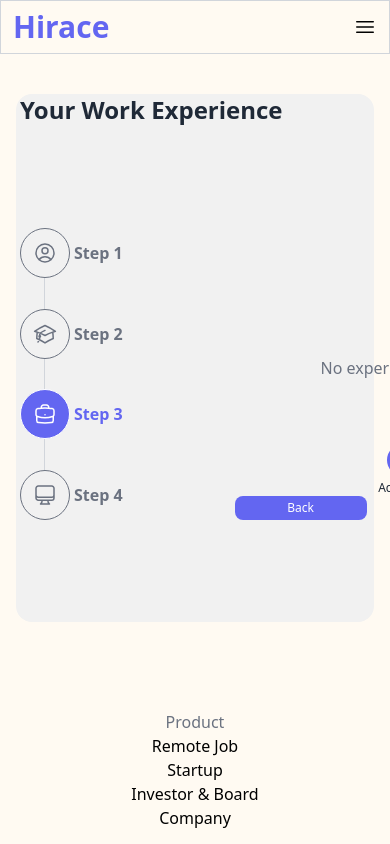
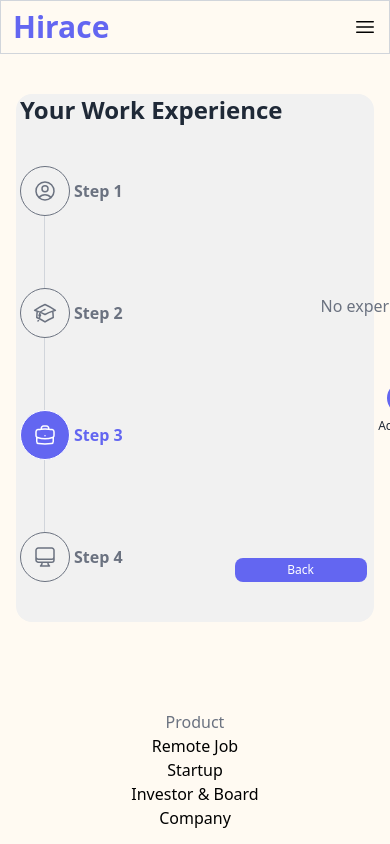
Before and after one commit to prakritip0/task-4, a React (Create React App) app: page /signup/third-step in a window 390 px wide. Shown: the top 844 px of the page. Built offline with nearby package versions, Linux system fonts and the light colour scheme.

Commit message:
render steps in stepguide through step component

```diff
--- /dev/null
+++ b/src/components/form/Step.tsx
@@ -0,0 +1,59 @@
+import React from 'react';
+
+interface StepProps {
+  signupStep: number;
+  stepComplete: boolean;
+  label:string;
+  path:string;
+  stepNumber:number
+}
+
+const Step = ({label, signupStep,stepComplete,path, stepNumber}:StepProps) => {
+  return (
+    <div className='flex justify-center items-center gap-1'>
+      <div
+        className={` border rounded-full p-3 cursor-pointer  ${
+          signupStep === stepNumber
+            ? 'bg-indigo-500 border-white'
+            : stepComplete
+            ? 'bg-green-500 border-white'
+            : 'bg-[#f1f1f1] border-gray-500'
+        }`}
+      >
+        <svg
+          xmlns='http://www.w3.org/2000/svg'
+          fill='none'
+          viewBox='0 0 24 24'
+          strokeWidth={1.5}
+          stroke='currentColor'
+          className={`w-6 h-6 ${
+            signupStep === stepNumber ? 'text-white' : stepComplete ? 'hidden' : 'text-gray-500'
+          } `}
+        >
+          <path
+            strokeLinecap='round'
+            strokeLinejoin='round'
+            d={path}
+          />
+        </svg>
+        <svg
+          xmlns='http://www.w3.org/2000/svg'
+          fill='none'
+          viewBox='0 0 24 24'
+          strokeWidth={1.5}
+          stroke='currentColor'
+          className={`w-6 h-6  text-white ${
+            signupStep !== stepNumber && stepComplete ? 'block' : 'hidden'
+          }`}
+        >
+          <path strokeLinecap='round' strokeLinejoin='round' d='M4.5 12.75l6 6 9-13.5' />
+        </svg>
+      </div>
+      <span className={`w-max font-bold ${signupStep === stepNumber ? 'text-indigo-500' : 'text-gray-500'}`}>
+        {label}
+      </span>
+    </div>
+  );
+};
+
+export default Step;
--- a/src/components/signup/StepGuide.tsx
+++ b/src/components/signup/StepGuide.tsx
@@ -1,7 +1,7 @@
 import React from 'react';
 import { Link } from 'react-router-dom';
+import Step from '../form/Step';
 import { StepGuideProps } from '../Types';
-
 
 const StepGuide = ({
   signupStep,
@@ -11,195 +11,43 @@ const StepGuide = ({
   finalStepComplete,
 }: StepGuideProps) => {
   return (
-    <div className='flex flex-col relative  justify-between h-full lg:py-[2rem]'>
+    <div className='flex flex-col relative justify-between h-[26rem] 2xl:h-[30rem] lg:py-[2rem]'>
       <div className='absolute h-[88%] lg:h-[85%] 2xl:h-[85%] w-[1.25px] bg-gray-300 left-[23%] z-0'></div>
       <Link className='z-10' to={`${firstStepComplete ? '/signup/' : ''}`}>
-        <div className='profile flex justify-center items-center gap-1'>
-          <div
-            className={` border rounded-full p-3 cursor-pointer  ${
-              signupStep === 0
-                ? 'bg-indigo-500 border-white'
-                : firstStepComplete
-                ? 'bg-green-500 border-white'
-                : 'bg-[#f1f1f1] border-gray-500'
-            }`}
-          >
-            <svg
-              xmlns='http://www.w3.org/2000/svg'
-              fill='none'
-              viewBox='0 0 24 24'
-              strokeWidth={1.5}
-              stroke='currentColor'
-              className={`w-6 h-6 ${
-                signupStep === 0 ? 'text-white' : firstStepComplete ? 'hidden' : 'text-gray-500'
-              } `}
-            >
-              <path
-                strokeLinecap='round'
-                strokeLinejoin='round'
-                d='M17.982 18.725A7.488 7.488 0 0012 15.75a7.488 7.488 0 00-5.982 2.975m11.963 0a9 9 0 10-11.963 0m11.963 0A8.966 8.966 0 0112 21a8.966 8.966 0 01-5.982-2.275M15 9.75a3 3 0 11-6 0 3 3 0 016 0z'
-              />
-            </svg>
-            <svg
-              xmlns='http://www.w3.org/2000/svg'
-              fill='none'
-              viewBox='0 0 24 24'
-              strokeWidth={1.5}
-              stroke='currentColor'
-              className={`w-6 h-6  text-white ${
-                signupStep !== 0 && firstStepComplete ? 'block' : 'hidden'
-              }`}
-            >
-              <path strokeLinecap='round' strokeLinejoin='round' d='M4.5 12.75l6 6 9-13.5' />
-            </svg>
-          </div>
-          <span
-            className={`w-max font-bold ${signupStep === 0 ? 'text-indigo-500' : 'text-gray-500'}`}
-          >
-            Step 1
-          </span>
-        </div>
+        <Step
+          label='Step 1'
+          stepNumber={0}
+          signupStep={signupStep}
+          stepComplete={firstStepComplete}
+          path='M17.982 18.725A7.488 7.488 0 0012 15.75a7.488 7.488 0 00-5.982 2.975m11.963 0a9 9 0 10-11.963 0m11.963 0A8.966 8.966 0 0112 21a8.966 8.966 0 01-5.982-2.275M15 9.75a3 3 0 11-6 0 3 3 0 016 0z'
+        />
       </Link>
       <Link className='z-10' to={`${secondStepComplete ? '/signup/second-step' : ''}`}>
-        <div className='skills flex justify-center items-center gap-1 '>
-          <div
-            className={` border rounded-full p-3 cursor-pointer  ${
-              signupStep === 1
-                ? 'bg-indigo-500 border-white'
-                : secondStepComplete
-                ? 'bg-green-500 border-white'
-                : 'bg-[#f1f1f1] border-gray-500'
-            }`}
-          >
-            <svg
-              xmlns='http://www.w3.org/2000/svg'
-              fill='none'
-              viewBox='0 0 24 24'
-              strokeWidth={1.5}
-              stroke='currentColor'
-              className={`w-6 h-6 ${
-                signupStep === 1 ? 'text-white' : secondStepComplete ? 'hidden' : 'text-gray-500'
-              } `}
-            >
-              <path
-                strokeLinecap='round'
-                strokeLinejoin='round'
-                d='M4.26 10.147a60.436 60.436 0 00-.491 6.347A48.627 48.627 0 0112 20.904a48.627 48.627 0 018.232-4.41 60.46 60.46 0 00-.491-6.347m-15.482 0a50.57 50.57 0 00-2.658-.813A59.905 59.905 0 0112 3.493a59.902 59.902 0 0110.399 5.84c-.896.248-1.783.52-2.658.814m-15.482 0A50.697 50.697 0 0112 13.489a50.702 50.702 0 017.74-3.342M6.75 15a.75.75 0 100-1.5.75.75 0 000 1.5zm0 0v-3.675A55.378 55.378 0 0112 8.443m-7.007 11.55A5.981 5.981 0 006.75 15.75v-1.5'
-              />
-            </svg>
-            <svg
-              xmlns='http://www.w3.org/2000/svg'
-              fill='none'
-              viewBox='0 0 24 24'
-              strokeWidth={1.5}
-              stroke='currentColor'
-              className={`w-6 h-6  text-white ${
-                signupStep !== 1 && secondStepComplete ? 'block' : 'hidden'
-              }`}
-            >
-              <path strokeLinecap='round' strokeLinejoin='round' d='M4.5 12.75l6 6 9-13.5' />
-            </svg>
-          </div>
-          <span
-            className={`w-max font-bold ${signupStep === 1 ? 'text-indigo-500' : 'text-gray-500'}`}
-          >
-            Step 2
-          </span>
-        </div>
+        <Step
+          label='Step 2'
+          stepNumber={1}
+          signupStep={signupStep}
+          stepComplete={secondStepComplete}
+          path='M4.26 10.147a60.436 60.436 0 00-.491 6.347A48.627 48.627 0 0112 20.904a48.627 48.627 0 018.232-4.41 60.46 60.46 0 00-.491-6.347m-15.482 0a50.57 50.57 0 00-2.658-.813A59.905 59.905 0 0112 3.493a59.902 59.902 0 0110.399 5.84c-.896.248-1.783.52-2.658.814m-15.482 0A50.697 50.697 0 0112 13.489a50.702 50.702 0 017.74-3.342M6.75 15a.75.75 0 100-1.5.75.75 0 000 1.5zm0 0v-3.675A55.378 55.378 0 0112 8.443m-7.007 11.55A5.981 5.981 0 006.75 15.75v-1.5'
+        />
       </Link>
       <Link className='z-10' to={`${thirdStepComplete ? '/signup/third-step' : ''}`}>
-        <div className='work flex justify-center items-center gap-1 '>
-          <div
-            className={` border rounded-full p-3 cursor-pointer  ${
-              signupStep === 2
-                ? 'bg-indigo-500 border-white'
-                : thirdStepComplete
-                ? 'bg-green-500 border-white'
-                : 'bg-[#f1f1f1] border-gray-500'
-            }`}
-          >
-            <svg
-              xmlns='http://www.w3.org/2000/svg'
-              fill='none'
-              viewBox='0 0 24 24'
-              strokeWidth={1.5}
-              stroke='currentColor'
-              className={`w-6 h-6 ${
-                signupStep === 2 ? 'text-white' : thirdStepComplete ? 'hidden' : 'text-gray-500'
-              } `}
-            >
-              <path
-                strokeLinecap='round'
-                strokeLinejoin='round'
-                d='M20.25 14.15v4.25c0 1.094-.787 2.036-1.872 2.18-2.087.277-4.216.42-6.378.42s-4.291-.143-6.378-.42c-1.085-.144-1.872-1.086-1.872-2.18v-4.25m16.5 0a2.18 2.18 0 00.75-1.661V8.706c0-1.081-.768-2.015-1.837-2.175a48.114 48.114 0 00-3.413-.387m4.5 8.006c-.194.165-.42.295-.673.38A23.978 23.978 0 0112 15.75c-2.648 0-5.195-.429-7.577-1.22a2.016 2.016 0 01-.673-.38m0 0A2.18 2.18 0 013 12.489V8.706c0-1.081.768-2.015 1.837-2.175a48.111 48.111 0 013.413-.387m7.5 0V5.25A2.25 2.25 0 0013.5 3h-3a2.25 2.25 0 00-2.25 2.25v.894m7.5 0a48.667 48.667 0 00-7.5 0M12 12.75h.008v.008H12v-.008z'
-              />
-            </svg>
-            <svg
-              xmlns='http://www.w3.org/2000/svg'
-              fill='none'
-              viewBox='0 0 24 24'
-              strokeWidth={1.5}
-              stroke='currentColor'
-              className={`w-6 h-6  text-white ${
-                signupStep !== 2 && thirdStepComplete ? 'block' : 'hidden'
-              }`}
-            >
-              <path strokeLinecap='round' strokeLinejoin='round' d='M4.5 12.75l6 6 9-13.5' />
-            </svg>
-          </div>
-          <span
-            className={`w-max font-bold ${signupStep === 2 ? 'text-indigo-500' : 'text-gray-500'}`}
-          >
-            Step 3
-          </span>
-        </div>
+      <Step
+          label='Step 3'
+          stepNumber={2}
+          signupStep={signupStep}
+          stepComplete={thirdStepComplete}
+          path='M20.25 14.15v4.25c0 1.094-.787 2.036-1.872 2.18-2.087.277-4.216.42-6.378.42s-4.291-.143-6.378-.42c-1.085-.144-1.872-1.086-1.872-2.18v-4.25m16.5 0a2.18 2.18 0 00.75-1.661V8.706c0-1.081-.768-2.015-1.837-2.175a48.114 48.114 0 00-3.413-.387m4.5 8.006c-.194.165-.42.295-.673.38A23.978 23.978 0 0112 15.75c-2.648 0-5.195-.429-7.577-1.22a2.016 2.016 0 01-.673-.38m0 0A2.18 2.18 0 013 12.489V8.706c0-1.081.768-2.015 1.837-2.175a48.111 48.111 0 013.413-.387m7.5 0V5.25A2.25 2.25 0 0013.5 3h-3a2.25 2.25 0 00-2.25 2.25v.894m7.5 0a48.667 48.667 0 00-7.5 0M12 12.75h.008v.008H12v-.008z'
+        />
       </Link>
       <Link className='z-10' to={`${thirdStepComplete ? '/signup/third-step' : ''}`}>
-        <div className='preferences flex justify-center items-center gap-1'>
-          <div
-            className={`border rounded-full p-3 cursor-pointer  ${
-              signupStep === 3
-                ? 'bg-indigo-500 border-white'
-                : finalStepComplete
-                ? 'bg-green-500 border-white'
-                : 'bg-[#f1f1f1] border-gray-500'
-            }`}
-          >
-            <svg
-              xmlns='http://www.w3.org/2000/svg'
-              fill='none'
-              viewBox='0 0 24 24'
-              strokeWidth={1.5}
-              stroke='currentColor'
-              className={`w-6 h-6 ${
-                signupStep === 3 ? 'text-white' : finalStepComplete ? 'hidden' : 'text-gray-500'
-              }  `}
-            >
-              <path
-                strokeLinecap='round'
-                strokeLinejoin='round'
-                d='M9 17.25v1.007a3 3 0 01-.879 2.122L7.5 21h9l-.621-.621A3 3 0 0115 18.257V17.25m6-12V15a2.25 2.25 0 01-2.25 2.25H5.25A2.25 2.25 0 013 15V5.25m18 0A2.25 2.25 0 0018.75 3H5.25A2.25 2.25 0 003 5.25m18 0V12a2.25 2.25 0 01-2.25 2.25H5.25A2.25 2.25 0 013 12V5.25'
-              />
-            </svg>
-            <svg
-              xmlns='http://www.w3.org/2000/svg'
-              fill='none'
-              viewBox='0 0 24 24'
-              strokeWidth={1.5}
-              stroke='currentColor'
-              className={`w-6 h-6  text-white ${
-                signupStep !== 3 && finalStepComplete ? 'block' : 'hidden'
-              }`}
-            >
-              <path strokeLinecap='round' strokeLinejoin='round' d='M4.5 12.75l6 6 9-13.5' />
-            </svg>
-          </div>
-          <span
-            className={`w-max font-bold ${signupStep === 3 ? 'text-indigo-500' : 'text-gray-500'}`}
-          >
-            Step 4
-          </span>
-        </div>
+      <Step
+          label='Step 4'
+          stepNumber={3}
+          signupStep={signupStep}
+          stepComplete={finalStepComplete}
+          path='M9 17.25v1.007a3 3 0 01-.879 2.122L7.5 21h9l-.621-.621A3 3 0 0115 18.257V17.25m6-12V15a2.25 2.25 0 01-2.25 2.25H5.25A2.25 2.25 0 013 15V5.25m18 0A2.25 2.25 0 0018.75 3H5.25A2.25 2.25 0 003 5.25m18 0V12a2.25 2.25 0 01-2.25 2.25H5.25A2.25 2.25 0 013 12V5.25'
+        />
       </Link>
     </div>
   );
--- a/src/pages/SignUp.tsx
+++ b/src/pages/SignUp.tsx
@@ -3,8 +3,6 @@ import SignUpDesign from '../components/signup/SignUpDesign';
 import { Outlet, useLocation, useNavigate } from 'react-router-dom';
 import StepGuide from '../components/signup/StepGuide';
 import { userDetailsType } from '../components/Types';
-
-
 
 const stripTrailingChar = (str: string, char: string) => {
   return str.endsWith(char) ? str.slice(0, -1) : str;
@@ -42,7 +40,6 @@ const SignUp = () => {
   });
 
   const [signupStep, setSignupStep] = useState(0);
-
   const titles = [
     'Lets start with your Personal Information',
     'Your Skills and Certifications',
```
